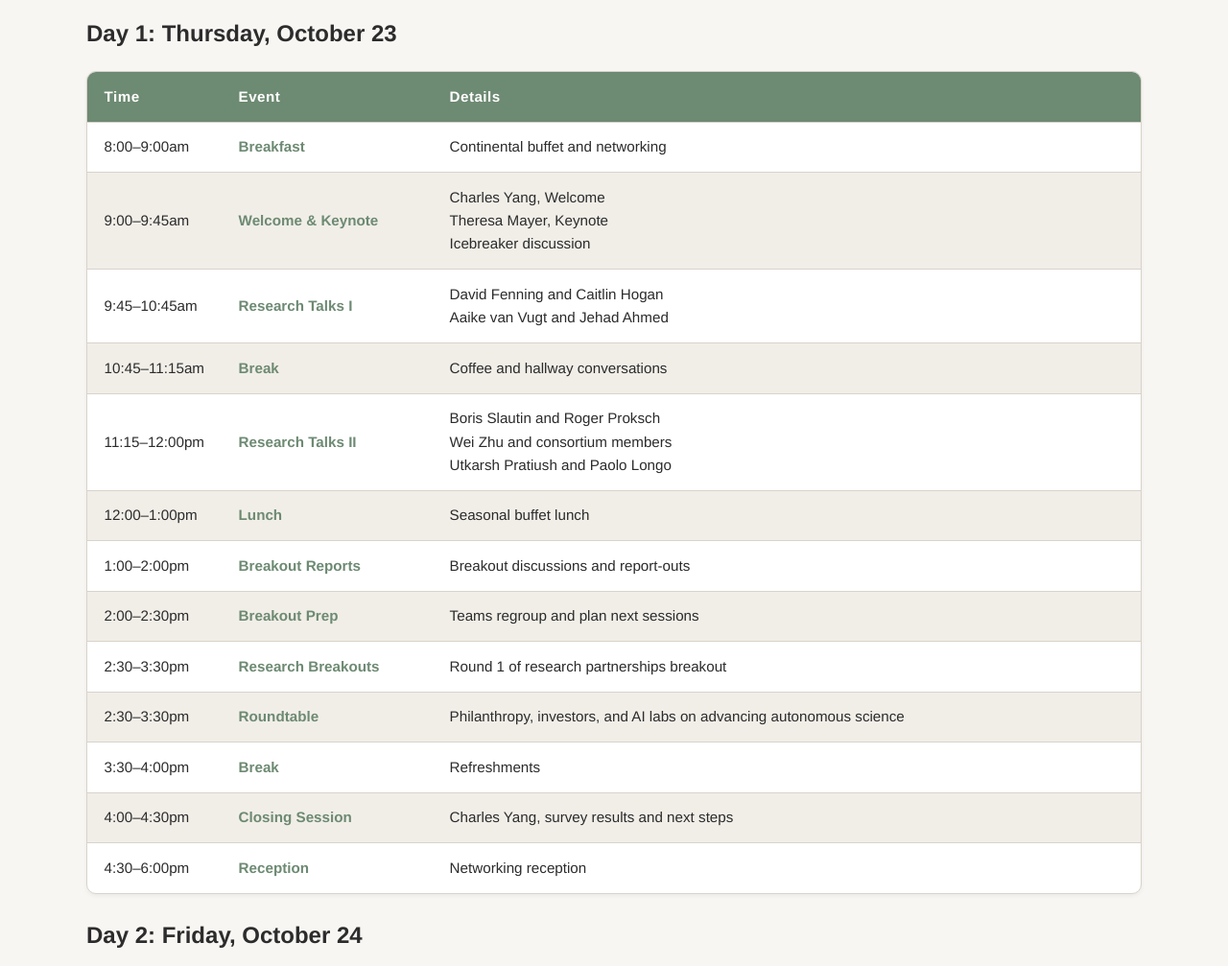
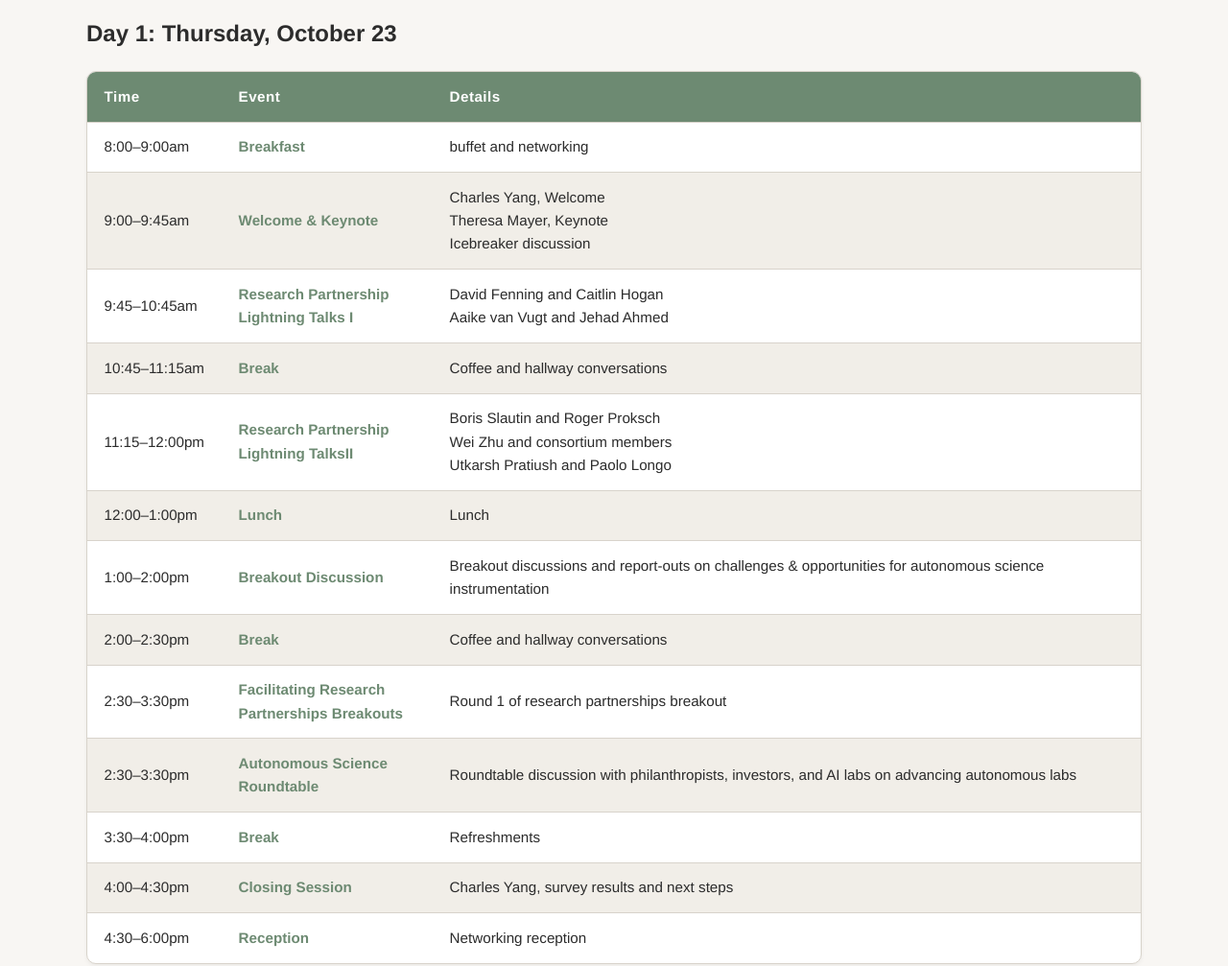
Before and after one commit to charlesxjyang/autonomousinstruments, a plain HTML site: page index.html in a window 1280 px wide. Shown: the part 860-1867 px from the top of the page at 96% size. Drawn offline with Linux system fonts and the light colour scheme.

Commit message:
Update index.html

```diff
--- a/index.html
+++ b/index.html
@@ -116,16 +116,16 @@
               <tr><th scope="col">Time</th><th scope="col">Event</th><th scope="col">Details</th></tr>
             </thead>
             <tbody>
-              <tr><td>8:00–9:00am</td><td>Breakfast</td><td>Continental buffet and networking</td></tr>
+              <tr><td>8:00–9:00am</td><td>Breakfast</td><td>buffet and networking</td></tr>
               <tr><td>9:00–9:45am</td><td>Welcome &amp; Keynote</td><td>Charles Yang, Welcome<br>Theresa Mayer, Keynote<br>Icebreaker discussion</td></tr>
-              <tr><td>9:45–10:45am</td><td>Research Talks I</td><td>David Fenning and Caitlin Hogan<br>Aaike van Vugt and Jehad Ahmed</td></tr>
+              <tr><td>9:45–10:45am</td><td>Research Partnership Lightning Talks I</td><td>David Fenning and Caitlin Hogan<br>Aaike van Vugt and Jehad Ahmed</td></tr>
               <tr><td>10:45–11:15am</td><td>Break</td><td>Coffee and hallway conversations</td></tr>
-              <tr><td>11:15–12:00pm</td><td>Research Talks II</td><td>Boris Slautin and Roger Proksch<br>Wei Zhu and consortium members<br>Utkarsh Pratiush and Paolo Longo</td></tr>
-              <tr><td>12:00–1:00pm</td><td>Lunch</td><td>Seasonal buffet lunch</td></tr>
-              <tr><td>1:00–2:00pm</td><td>Breakout Reports</td><td>Breakout discussions and report-outs</td></tr>
-              <tr><td>2:00–2:30pm</td><td>Breakout Prep</td><td>Teams regroup and plan next sessions</td></tr>
-              <tr><td>2:30–3:30pm</td><td>Research Breakouts</td><td>Round 1 of research partnerships breakout</td></tr>
-              <tr><td>2:30–3:30pm</td><td>Roundtable</td><td>Philanthropy, investors, and AI labs on advancing autonomous science</td></tr>
+              <tr><td>11:15–12:00pm</td><td>Research Partnership Lightning TalksII</td><td>Boris Slautin and Roger Proksch<br>Wei Zhu and consortium members<br>Utkarsh Pratiush and Paolo Longo</td></tr>
+              <tr><td>12:00–1:00pm</td><td>Lunch</td><td>Lunch</td></tr>
+              <tr><td>1:00–2:00pm</td><td>Breakout Discussion</td><td>Breakout discussions and report-outs on challenges & opportunities for autonomous science instrumentation</td></tr>
+              <tr><td>2:00–2:30pm</td><td>Break</td><td>Coffee and hallway conversations</td></tr>
+              <tr><td>2:30–3:30pm</td><td>Facilitating Research Partnerships Breakouts</td><td>Round 1 of research partnerships breakout</td></tr>
+              <tr><td>2:30–3:30pm</td><td>Autonomous Science Roundtable</td><td>Roundtable discussion with philanthropists, investors, and AI labs on advancing autonomous labs</td></tr>
               <tr><td>3:30–4:00pm</td><td>Break</td><td>Refreshments</td></tr>
               <tr><td>4:00–4:30pm</td><td>Closing Session</td><td>Charles Yang, survey results and next steps</td></tr>
               <tr><td>4:30–6:00pm</td><td>Reception</td><td>Networking reception</td></tr>
@@ -148,9 +148,9 @@
             <tbody>
               <tr><td>8:00–9:00am</td><td>Breakfast</td><td>Continental buffet and networking</td></tr>
               <tr><td>9:00–9:30am</td><td>Welcome &amp; Keynote</td><td>Charles Yang, Welcome and reminders<br>Venkat Viswanathan, U Mich</td></tr>
-              <tr><td>9:30–10:30am</td><td>Research Breakouts</td><td>Round 2 of research partnerships breakout</td></tr>
+              <tr><td>9:30–10:30am</td><td>Facilitating Research Partnerships Breakouts</td><td>Round 2 of research partnerships breakout</td></tr>
               <tr><td>10:00–10:30am</td><td>Break</td><td>Coffee and hallway conversations</td></tr>
-              <tr><td>11:00–12:00pm</td><td>Final Presentations</td><td>Submit research partnerships<br>Follow-ups and closing remarks</td></tr>
+              <tr><td>11:00–12:00pm</td><td>Closing Session</td><td>Submit research partnerships<br>Follow-ups and closing remarks</td></tr>
               <tr><td>12:00–1:00pm</td><td>Lunch</td><td>Farewell lunch</td></tr>
             </tbody>
           </table>
```
